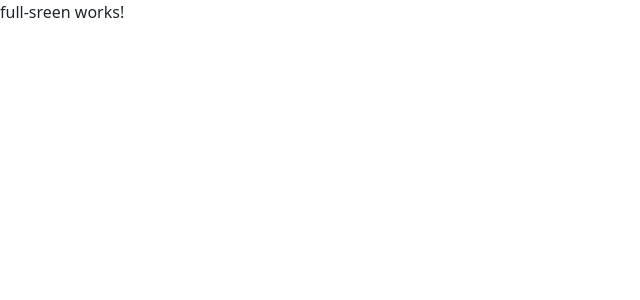
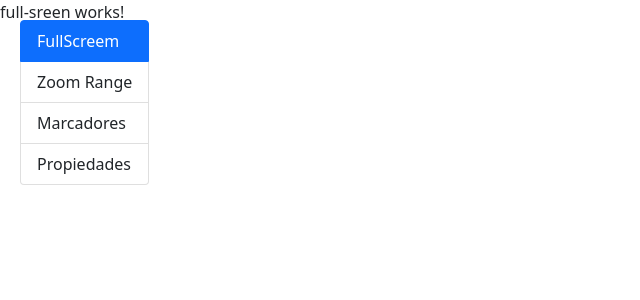
Before and after one commit to Dcterrance88/MapasApp-Angular, an Angular app: page /mapas/fullscreem in a window 1280 px wide. Shown: the top 300 px of the page, without its empty margins (0-640 px from the left). Built offline with nearby package versions, Linux system fonts and the light colour scheme.

Commit message:
Creando menu de la aplicacion
se creo un menu en el directorio de shared donde se añadio rutas hacia
los componentes de fullscreem, zoom-range, marcadores y propiedades.

```diff
--- a/src/app/app.component.html
+++ b/src/app/app.component.html
@@ -1 +1,2 @@
+<app-menu></app-menu>
 <router-outlet></router-outlet>
--- a/src/app/shared/menu/menu.component.html
+++ b/src/app/shared/menu/menu.component.html
@@ -1 +1,8 @@
-<p>menu works!</p>
+<ul class="list-group">
+  <li class="list-group-item"
+      *ngFor="let item of menuItems"
+      [routerLink]="[item.ruta]"
+      routerLinkActive="active">
+    {{item.nombre}}
+  </li>
+</ul>
--- a/src/app/shared/menu/menu.component.ts
+++ b/src/app/shared/menu/menu.component.ts
@@ -1,16 +1,37 @@
-import { Component, OnInit } from '@angular/core';
+import { Component } from '@angular/core';
+
+interface MenuItem {
+  ruta: string;
+  nombre: string;
+}
 
 @Component({
   selector: 'app-menu',
   templateUrl: './menu.component.html',
-  styles: [
+  styles: [`
+    li {
+      cursor: pointer;
+    }
+  `]
+})
+export class MenuComponent {
+
+  menuItems: MenuItem[] = [
+    {
+      ruta: '/mapas/fullscreem',
+      nombre: 'FullScreem'
+    },
+    {
+      ruta: '/mapas/zoom-range',
+      nombre: 'Zoom Range'
+    },
+    {
+      ruta: '/mapas/marcadores',
+      nombre: 'Marcadores'
+    },
+    {
+      ruta: '/mapas/propiedades',
+      nombre: 'Propiedades'
+    },
   ]
-})
-export class MenuComponent implements OnInit {
-
-  constructor() { }
-
-  ngOnInit(): void {
-  }
-
 }
--- a/src/styles.css
+++ b/src/styles.css
@@ -1 +1,6 @@
-/* You can add global styles to this file, and also import other style files */
+app-menu {
+  position: fixed;
+  top: 20px;
+  left: 20px;
+  z-index: 999999;
+}
```
